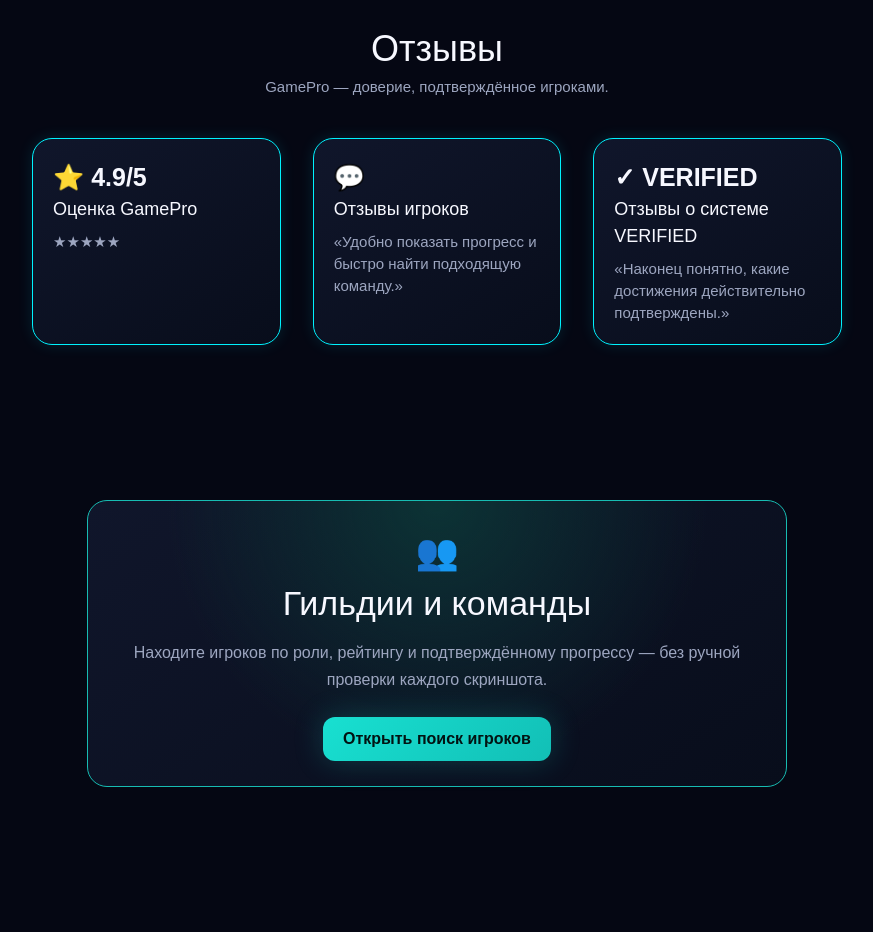
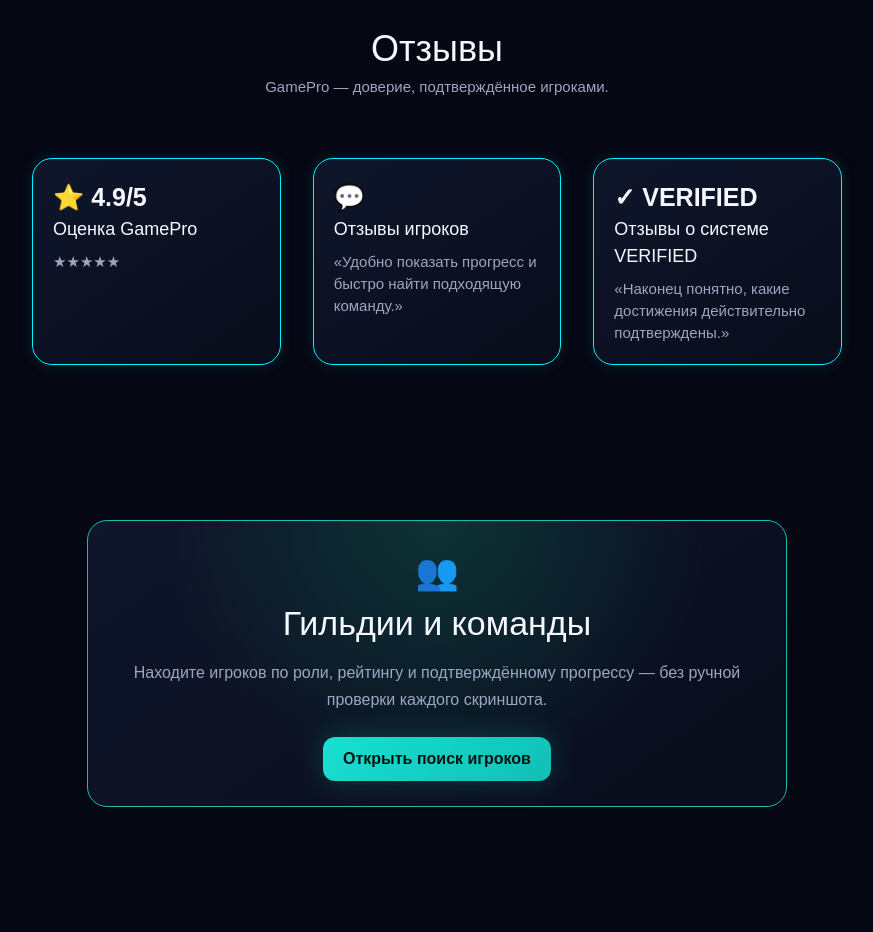
Before and after one commit to vesttrading/gamepro-market, a Next.js app: page / in a window 1280 px wide. Shown: the part 3500-4432 px from the top of the page, without its empty margins (203-1076 px from the left). Built offline with nearby package versions, Linux system fonts and the light colour scheme; no server answers.

Commit message:
Increase margin-top in globals.css from 40px to 60px

```diff
--- a/app/globals.css
+++ b/app/globals.css
@@ -398,7 +398,7 @@ section#reviews [class*="Grid"] {
     align-items: stretch !important;    /* Выравниваем их по высоте */
     gap: 35px !important;               /* Аккуратный отступ между оценкой и отзывами */
     width: 100% !important;
-    margin-top: 40px !important;
+    margin-top: 60px !important;
 }
 
 /* Компактные карточки отзывов */
```
